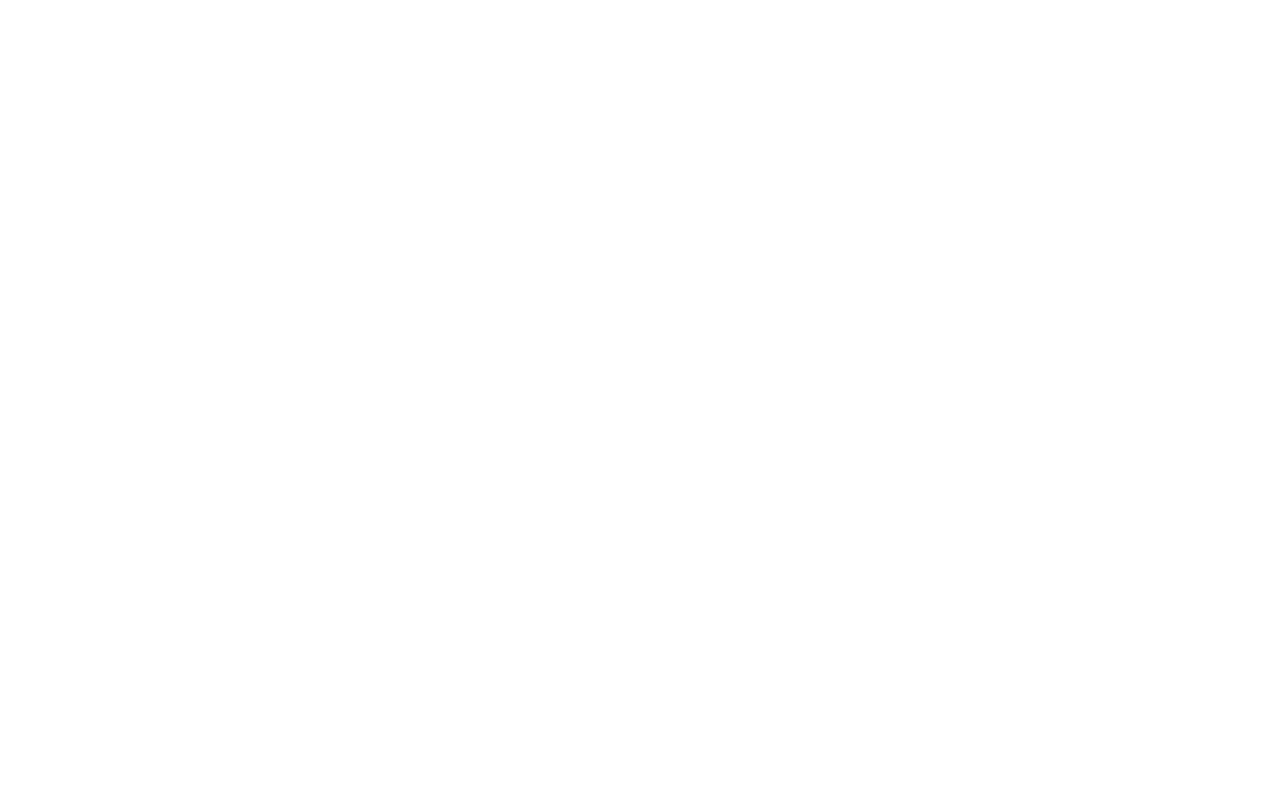
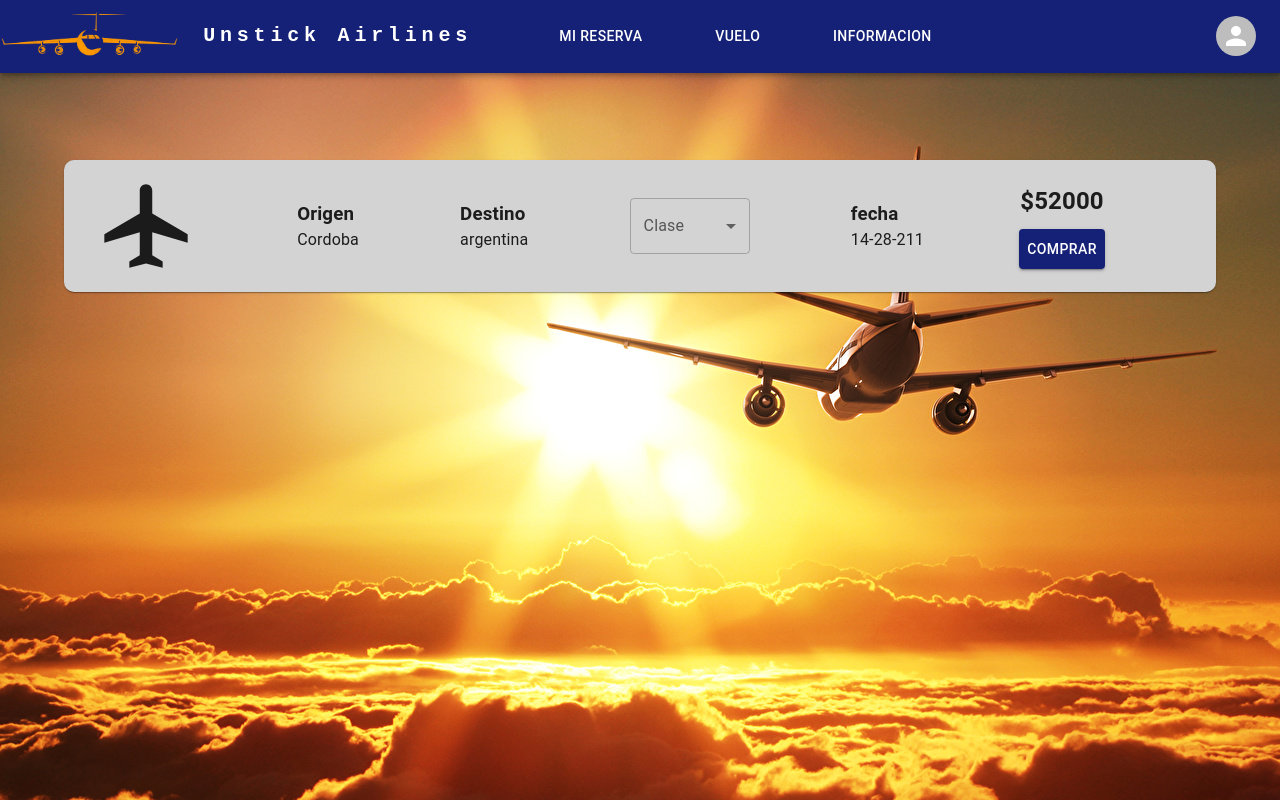
Before and after one commit to Ezequiel-CE/EstrellaPolar-Final-Laboratorio, a React (Create React App) app in the folder front/: page /vuelos in a window 1280 px wide. Built offline with nearby package versions, Linux system fonts and the light colour scheme; the HTML template or start-up script is replaced by a standard one.

Commit message:
feat: agregando pantalla vuelo

```diff
--- a/front/src/pages/vuelos/Vuelos.jsx
+++ b/front/src/pages/vuelos/Vuelos.jsx
@@ -1,7 +1,20 @@
 import React from 'react';
+import Vuelo from './components/Vuelo';
+
+// const dummyData = {
+//   origen: 'buenos aires',
+//   destino: 'brazil',
+//   clase: ['premium', 'comercial'],
+//   tiempo: '14-08-91',
+//   precio: '$50000',
+// };
 
 function Vuelos() {
-  return <div />;
+  return (
+    <div>
+      <Vuelo />
+    </div>
+  );
 }
 
 export default Vuelos;
--- /dev/null
+++ b/front/src/pages/vuelos/components/Vuelo.jsx
@@ -0,0 +1,83 @@
+import React from 'react';
+
+import AirplanemodeActiveIcon from '@mui/icons-material/AirplanemodeActive';
+import {
+  Box,
+  Card,
+  Grid,
+  Button,
+  MenuItem,
+  Select,
+  InputLabel,
+  FormControl,
+} from '@mui/material';
+
+export default function Vuelo() {
+  const [clase, setClase] = React.useState('');
+
+  const handleChange = (event) => {
+    setClase(event.target.value);
+  };
+
+  return (
+    <Card sx={{ p: 2, pl: 4, borderRadius: '10px', backgroundColor: '#D3D3D3' }}>
+      <Grid container>
+        <Grid item xs={9}>
+          <Box
+            sx={{
+              display: 'flex',
+              flexDirection: 'row',
+              justifyContent: 'space-between',
+              alignItems: 'center',
+            }}
+          >
+            <AirplanemodeActiveIcon sx={{ fontSize: '100px' }} />
+            <div>
+              <h3>Origen</h3>
+              <p>Cordoba</p>
+            </div>
+            <div>
+              <h3>Destino</h3>
+              <p>argentina</p>
+            </div>
+            <Box sx={{ width: '120px' }}>
+              <FormControl fullWidth>
+                <InputLabel id="demo-simple-select-label">Clase</InputLabel>
+                <Select
+                  labelId="demo-simple-select-label"
+                  id="demo-simple-select"
+                  value={clase}
+                  label="clase"
+                  onChange={handleChange}
+                >
+                  <MenuItem value="vip">vip</MenuItem>
+                  <MenuItem value="comercial">comercial</MenuItem>
+                </Select>
+              </FormControl>
+            </Box>
+            <div>
+              <h3>fecha</h3>
+              <p>14-28-211</p>
+            </div>
+          </Box>
+        </Grid>
+        <Grid
+          item
+          xs={3}
+          sx={{
+            display: 'flex',
+            flexDirection: 'column',
+            justifyContent: 'center',
+            alignItems: 'center',
+            gap: '10px',
+          }}
+        >
+          <h2>$52000</h2>
+          <Button variant="contained" sx={{ p: 1 }}>
+            Comprar
+          </Button>
+        </Grid>
+      </Grid>
+    </Card>
+  );
+}
```
Also changed, not shown: front/src/pages/routes.jsx (+4 -4 lines).
